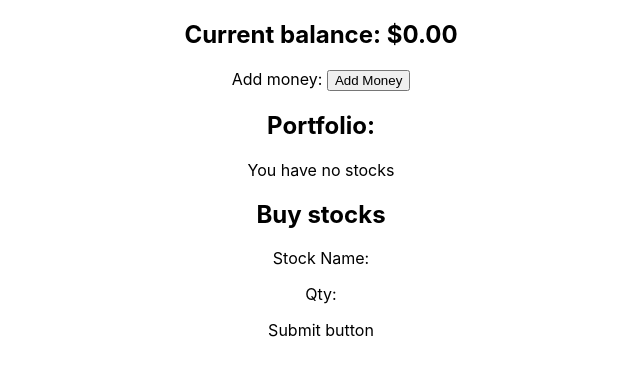
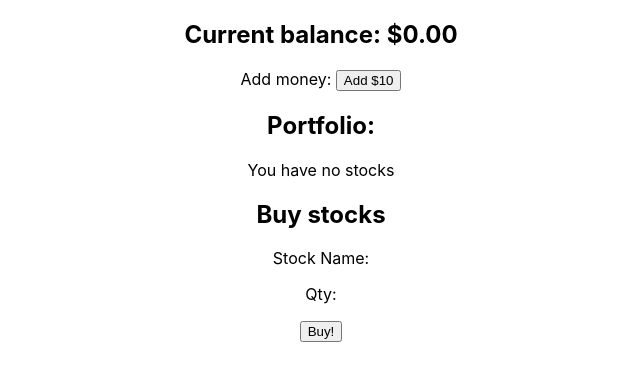
Before and after one commit to craigmarksmith/qwilr, a React (Create React App) app: page / in a window 1280 px wide. Shown: the top 380 px of the page, without its empty margins (319-959 px from the left). Built offline with nearby package versions, Linux system fonts and the light colour scheme.

Commit message:
Add $10 to balance.

```diff
--- a/src/App.js
+++ b/src/App.js
@@ -18,15 +18,16 @@ class PageComponent extends React.Component {
     this.getBalance = this.getBalance.bind(this)
 }
 
-  addMoney(e) {
-    e.preventDefault();
-    localStorage.setItem('balance', 200)
-    this.setState({balance: 200})
+  addMoney(qty) {
+    let currentBalance = this.state['balance']
+    let newBalance = currentBalance + qty
+    this.setState({balance: newBalance})
+    localStorage.setItem('balance', this.state['balance'])
   }
 
   getBalance() {
-    var balanceInCent = this.state['balance']
-    var balanceInDollars = balanceInCent / 100
+    let balanceInCent = this.state['balance']
+    let balanceInDollars = balanceInCent / 100
     balanceInDollars = balanceInDollars.toLocaleString("en-AU", {style:"currency", currency:"AUD"});
     return balanceInDollars
   }
@@ -36,7 +37,7 @@ class PageComponent extends React.Component {
       <div>
         <div>
           <h2>Current balance: {this.getBalance()}</h2>
-          <p>Add money: <button onClick={this.addMoney}>Add Money</button></p>
+          <p>Add money: <button onClick={() => this.addMoney(1000)}>Add $10</button></p>
         </div>
         <div>
           <h2>Portfolio:</h2>
@@ -46,7 +47,7 @@ class PageComponent extends React.Component {
           <h2>Buy stocks</h2>
           <p>Stock Name:</p>
           <p>Qty:</p>
-          <p>Submit button</p>
+          <button>Buy!</button>
         </div>
       </div>
     )
```
